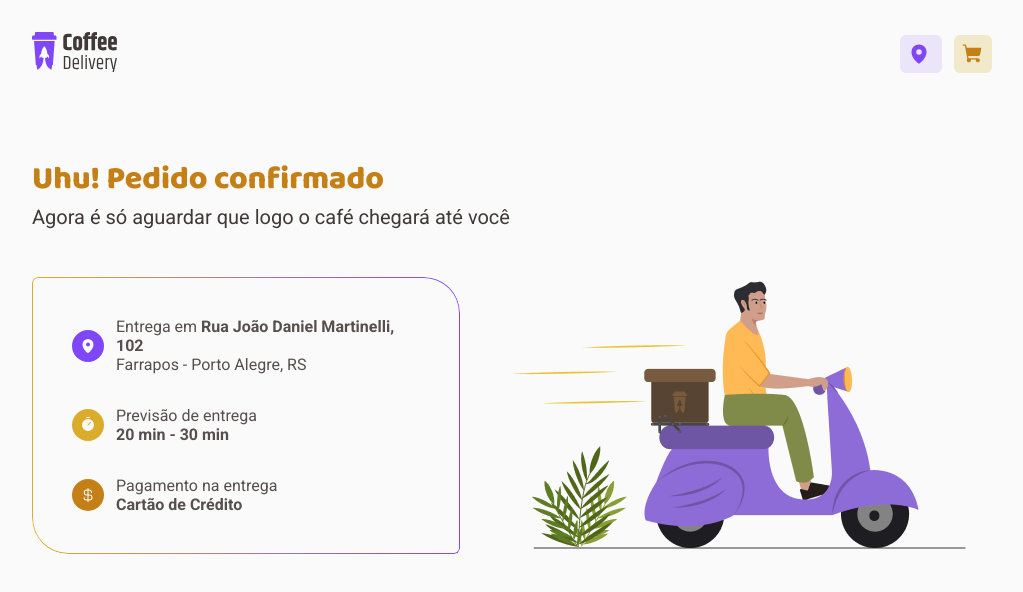
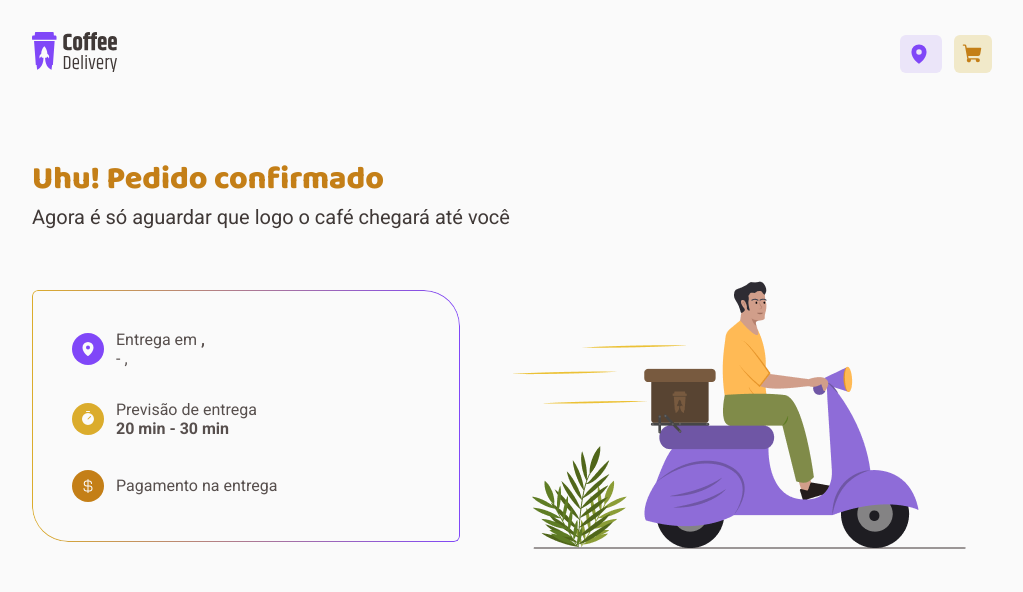
Before and after one commit to marcusviniciusmo/Ignite_Rocketseat_React_Coffee_Delivery, a React (Vite) app in the folder frontend/: page /success in a window 1280 px wide. Shown: the top 592 px of the page, without its empty margins (128-1151 px from the left). Built offline with nearby package versions, Linux system fonts and the light colour scheme.

Commit message:
Context on Success component

```diff
--- a/frontend/src/components/Success/index.tsx
+++ b/frontend/src/components/Success/index.tsx
@@ -1,5 +1,8 @@
 import Delivering from '../../assets/delivering.png';
+import { useContext } from 'react';
 import { MapPin, Timer, CurrencyDollar } from 'phosphor-react';
+import { UserContext } from '../../contexts/User';
+import { CoffeesContext } from '../../contexts/Coffees';
 import {
   SuccessContainer,
   SuccessMessage,
@@ -12,6 +15,9 @@ import {
 } from './styles';
 
 export function Success() {
+  const { userAddress, paymentType } = useContext(UserContext);
+  const { minDeliveryTime, maxDeliveryTime } = useContext(CoffeesContext);
+
   return (
     <SuccessContainer>
       <div>
@@ -28,10 +34,12 @@ export function Success() {
               <TextRow>
                 Entrega em{' '}
                 <span className="dataUser">
-                  Rua João Daniel Martinelli, 102
+                  {`${userAddress.logradouro}, ${userAddress.numero}`}
                 </span>
               </TextRow>
-              <TextRow>Farrapos - Porto Alegre, RS</TextRow>
+              <TextRow>
+                {`${userAddress.bairro} - ${userAddress.localidade}, ${userAddress.uf}`}
+              </TextRow>
             </div>
           </OrderRow>
           <OrderRow>
@@ -41,7 +49,9 @@ export function Success() {
             <div>
               <TextRow>Previsão de entrega</TextRow>
               <TextRow>
-                <span className="dataUser">20 min - 30 min</span>
+                <span className="dataUser">
+                  {`${minDeliveryTime} min - ${maxDeliveryTime} min`}
+                </span>
               </TextRow>
             </div>
           </OrderRow>
@@ -52,7 +62,7 @@ export function Success() {
             <div>
               <TextRow>Pagamento na entrega</TextRow>
               <TextRow>
-                <span className="dataUser">Cartão de Crédito</span>
+                <span className="dataUser">{paymentType}</span>
               </TextRow>
             </div>
           </OrderRow>
--- a/frontend/src/contexts/Coffees/index.tsx
+++ b/frontend/src/contexts/Coffees/index.tsx
@@ -9,6 +9,8 @@ interface CoffeeContextType {
   subtotalItems: number;
   deliveryRate: number;
   totalItems: number;
+  minDeliveryTime: number;
+  maxDeliveryTime: number;
   onIncreaseQuantity: (coffeId: number, coffeesList: string) => void;
   onDecreaseQuantity: (coffeId: number, coffeesList: string) => void;
   addItemToCart: (coffee: Coffee) => void;
@@ -28,6 +30,8 @@ export function CoffeesContextProvider({ children }: CoffeesProviderProps) {
   const [totalItems, setTotalItems] = useState<number>(0);
 
   const deliveryRate = subtotalItems ? 3.5 : 0;
+  const minDeliveryTime = 20;
+  const maxDeliveryTime = 30;
 
   const maxItemQuantity = 99;
   const minItemQuantity = 0;
@@ -121,6 +125,8 @@ export function CoffeesContextProvider({ children }: CoffeesProviderProps) {
         subtotalItems,
         deliveryRate,
         totalItems,
+        minDeliveryTime,
+        maxDeliveryTime,
         onIncreaseQuantity,
         onDecreaseQuantity,
         addItemToCart,
```
